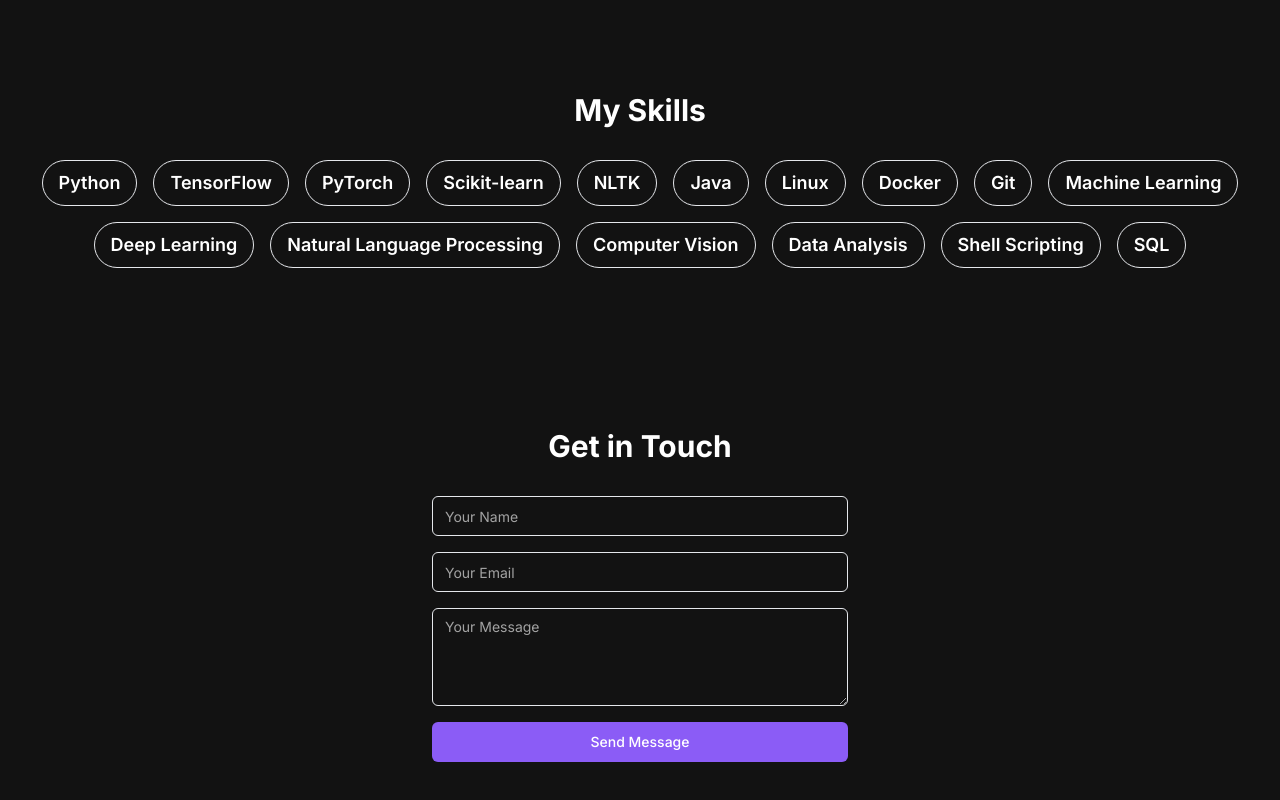
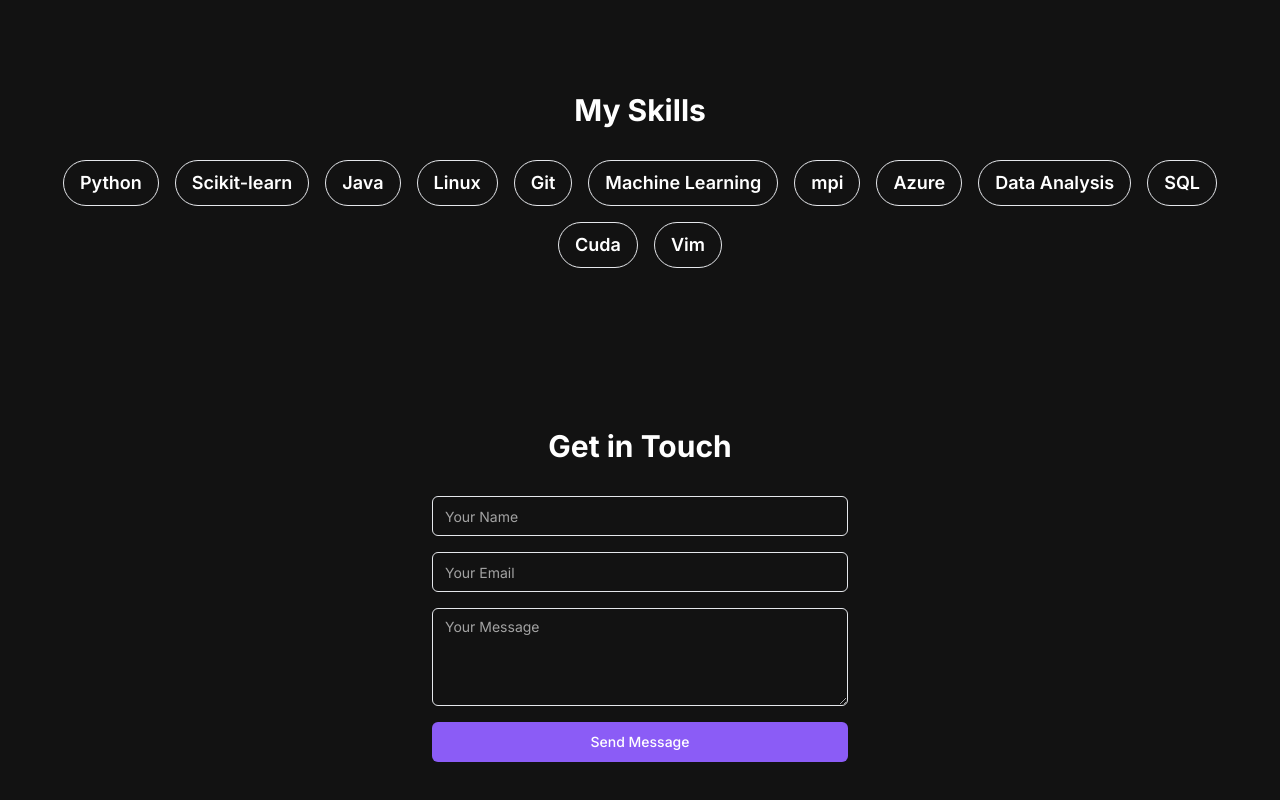
Before and after one commit to LucachuTW/personal-blog, a Next.js app: page / in a window 1280 px wide. Shown: the part 1298-2098 px from the top of the page. Built offline with nearby package versions, Linux system fonts and the light colour scheme.

Commit message:
Changed skills

```diff
--- a/components/Skills.tsx
+++ b/components/Skills.tsx
@@ -1,10 +1,9 @@
 import { Badge } from '@/components/ui/badge';
 
 const skills = [
-  'Python', 'TensorFlow', 'PyTorch', 'Scikit-learn', 'NLTK',
-  'Java', 'Linux', 'Docker', 'Git', 'Machine Learning',
-  'Deep Learning', 'Natural Language Processing', 'Computer Vision',
-  'Data Analysis', 'Shell Scripting', 'SQL'
+  'Python', 'Scikit-learn',
+  'Java', 'Linux', 'Git', 'Machine Learning', 'mpi', 'Azure',
+  'Data Analysis', 'SQL', 'Cuda', 'Vim'
 ];
 
 export default function Skills() {
```
